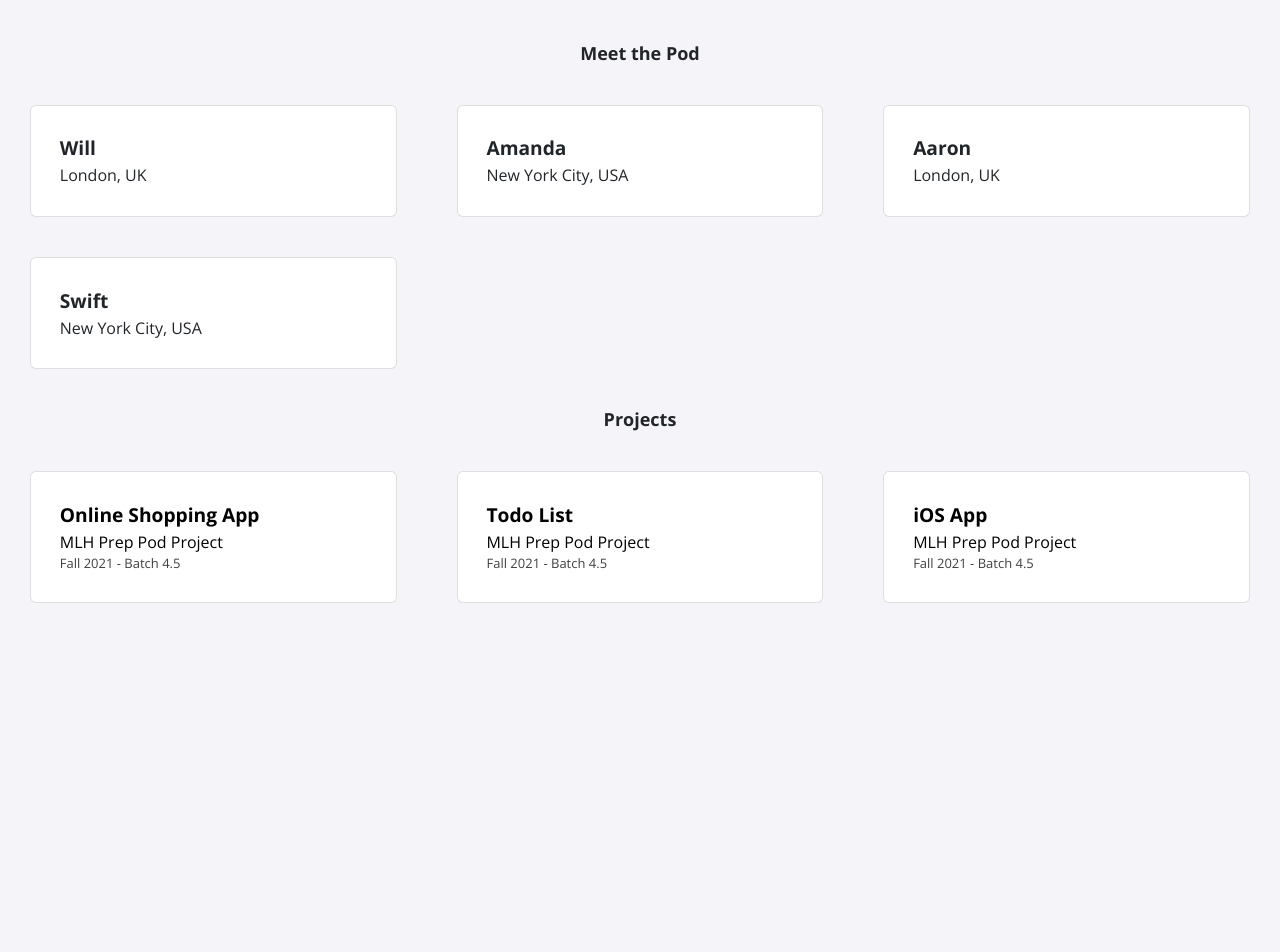
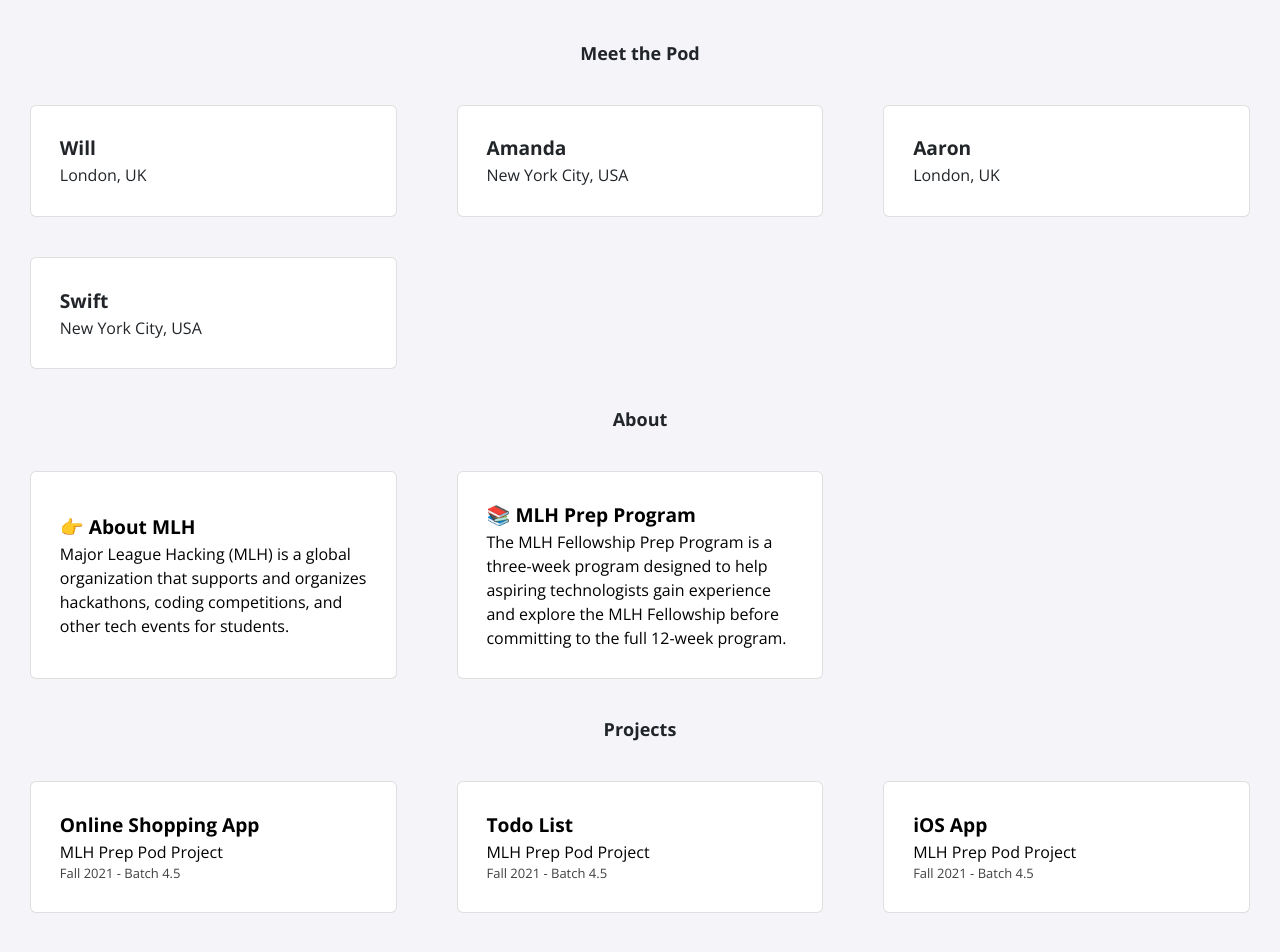
Before and after one commit to MLH-Fellowship/prep-portfolio-23.APR.PREP.1, a Jekyll site: the page built from index.html, in a window 1280 px wide and 1400 px high, scrolled down 53 px. Shown: the part 406-1358 px from the top of the window. Built offline with Jekyll 4.4.1, drawn with Linux system fonts in a browser that asks for light colours; nearby versions of some CDN libraries; before the commit the page ends 1143 px from its top, so only the background shows below that.

Commit message:
Add card transition and about section (#30)
* added dynamic cover photo

* card transition on hover

* update profile.html

* about section

* Added about section to index

* Typo fix

---------

Co-authored-by: Aksh Gupta <akshgpt7@gmail.com>

```diff
--- /dev/null
+++ b/_data/about.yml
@@ -0,0 +1,7 @@
+- title: 👉 About MLH
+  description: Major League Hacking (MLH) is a global organization that supports and organizes hackathons, coding competitions, and other tech events for students.
+  link: https://mlh.io/
+
+- title: 📚 MLH Prep Program
+  description: The MLH Fellowship Prep Program is a three-week program designed to help aspiring technologists gain experience and explore the MLH Fellowship before committing to the full 12-week program.
+  link: https://fellowship.mlh.io/programs/prep
--- /dev/null
+++ b/_includes/about.html
@@ -0,0 +1,14 @@
+<h2>About</h2>
+<div class="card-container">
+    {% for item in site.data.about %}
+      <div class="card">
+        <a class="about" href={{item.link}} target="_blank">
+          <div class="info">
+            <p class="title">{{ item.title }}</p>
+            <p class="description">{{ item.description }}</p>
+          </div>
+        </a>
+      </div>
+    </a>
+    {% endfor %}
+  </div>
--- a/_sass/all.scss
+++ b/_sass/all.scss
@@ -56,8 +56,9 @@ h2 {
     transform: scale(1.05);
     background-color: #074eb1c4;
     color: white;
-    .dates {
+    .dates, .about {
       color: white;
+      text-decoration: none;
     }
   }
 a {
@@ -81,10 +82,16 @@ a {
         font-weight: 400;
     }
 
+    .about {
+      font-size: small;
+      font-weight: 400;
+    }
+
     .dates {
         font-size: small;
         color: #404040;
     }
+
 }
 
 .icon {
--- a/index.html
+++ b/index.html
@@ -11,6 +11,8 @@
 
     {% include description.html %}
 
+    {% include about.html %}
+
     {% include projects.html %}
 </body>
 
```
